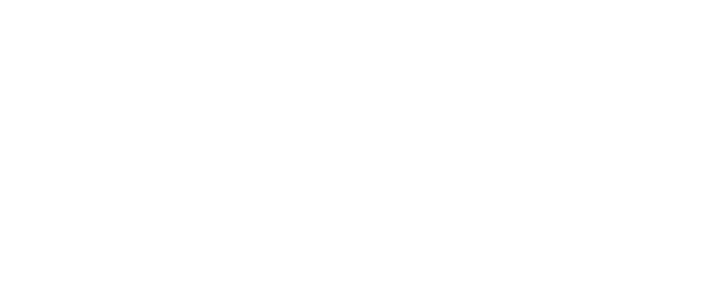
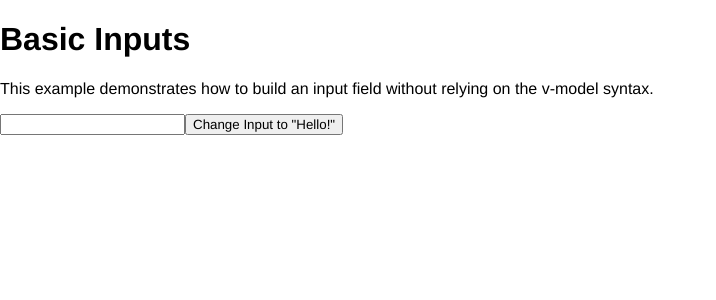
Before and after one commit to blaytenshi/vue-3-examples, a Vue app: page /basic-inputs in a window 1280 px wide. Before the commit this address had no page. Shown: the top 300 px of the page, without its empty margins (0-716 px from the left). Built offline with nearby package versions, Linux system fonts and the light colour scheme.

Commit message:
Added basic inputs example Fixed Vue3ModelCustomElements bug

```diff
--- a/src/router/routes.js
+++ b/src/router/routes.js
@@ -77,5 +77,11 @@
     name: "FilerList",
     displayName: "Filter List",
     component: () => import("../views/filter-list/index.vue")
+  },
+  {
+    path: "/basic-inputs",
+    name: "BasicInputs",
+    displayName: "Basic Inputs",
+    component: () => import("../views/basic-inputs/index.vue")
   }
 ];
--- a/src/views/Vue3VModelCustomElements.vue
+++ b/src/views/Vue3VModelCustomElements.vue
@@ -4,12 +4,15 @@
   <p>
     The &lt;CustomComponent /&gt; will still accept the 'v-model' directive.
   </p>
-  <CustomInput inputLabel="My Custom Input" v-model="customInputData" />
+  <CustomInput
+    v-model="customInputData"
+    input-label="My Custom Input"
+  />
   <p>The value of customInputData: {{ customInputData }}</p>
 </template>
 
 <script>
-import CustomInput from "../components/CustomInput";
+import CustomInput from "../components/CustomInput.vue";
 
 export default {
   name: "Vue3VModelCustomElementsPage",
--- /dev/null
+++ b/src/views/basic-inputs/index.vue
@@ -0,0 +1,35 @@
+<script setup>
+import {reactive} from "vue";
+
+defineOptions({
+  name: "BasicInputsExample"
+})
+
+const data = reactive({
+  inputValue: ""
+})
+
+const handleInput = (event) => {
+  console.log(event.target.value);
+  data.inputValue = event.target.value;
+}
+
+const handleClick = () => {
+  data.inputValue = "Hello!"
+}
+</script>
+
+<template>
+  <h1>Basic Inputs</h1>
+  <p>This example demonstrates how to build an input field without relying on the v-model syntax.</p>
+  <input
+    :value="data.inputValue"
+    @input="handleInput"
+  >
+  <button @click="handleClick">
+    Change Input to "Hello!"
+  </button>
+</template>
+
+<style scoped>
+</style>
```
